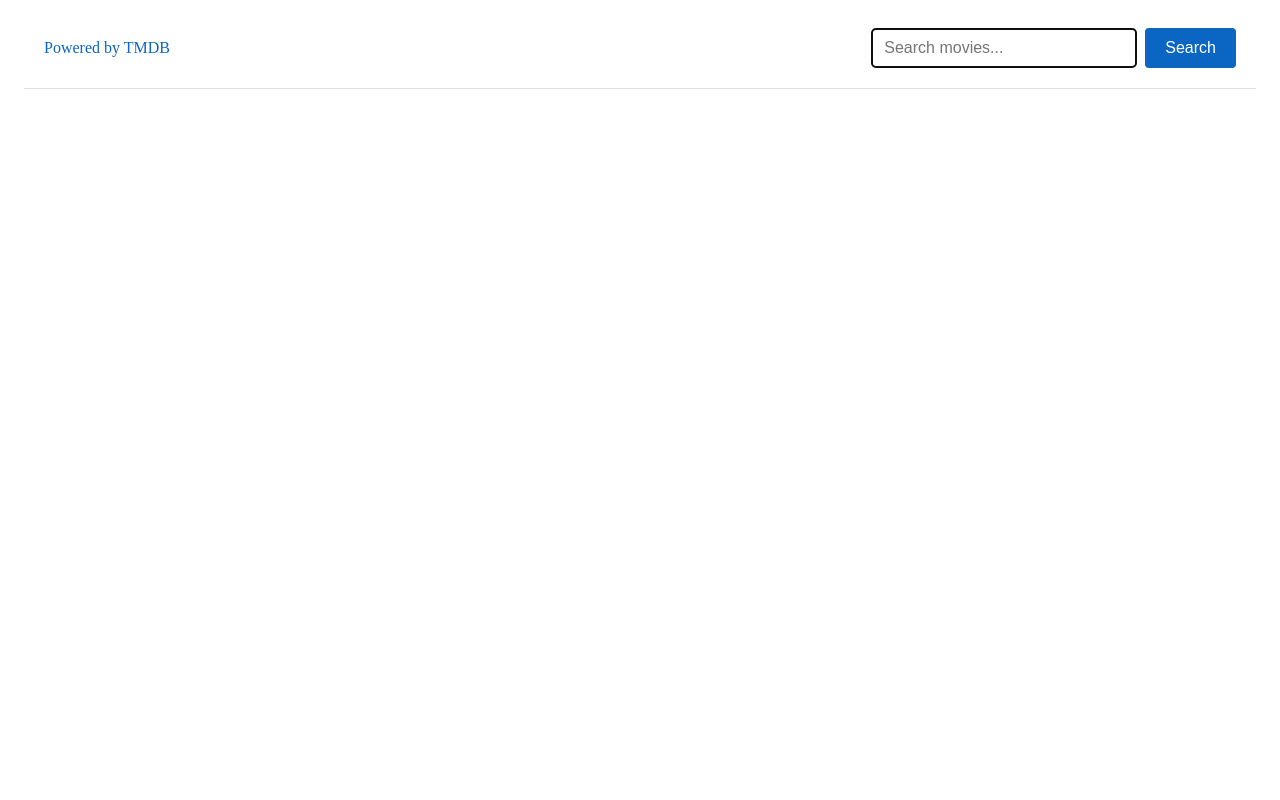
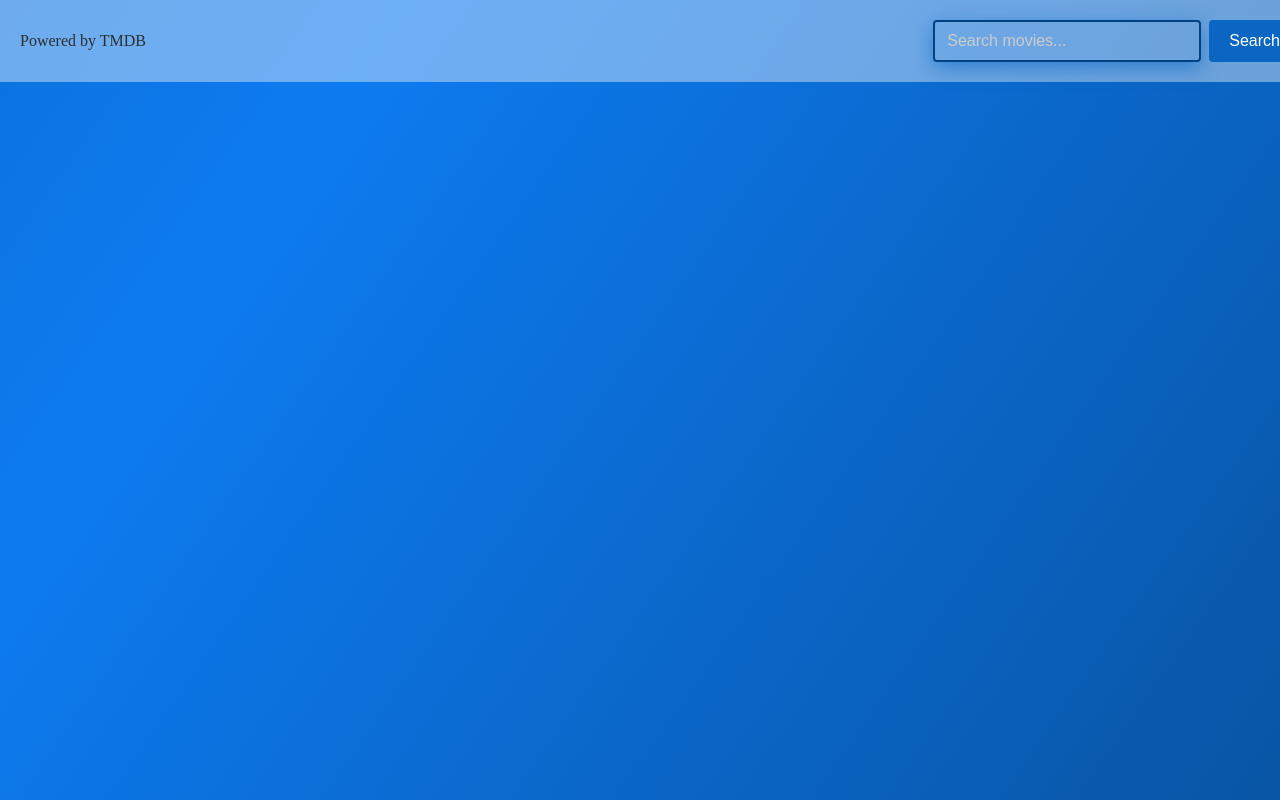
Before and after one commit to byOlexandra/03-react-movies, a React (Vite) app: page / in a window 1280 px wide. Built offline with nearby package versions, Linux system fonts and the light colour scheme.

Commit message:
button and input styles

```diff
--- a/src/components/App/App.module.css
+++ b/src/components/App/App.module.css
@@ -1,3 +1,27 @@
 .app {
-  padding: 0 16px;
+  /* padding: 0 16px; */
+  width: 100%;
+  height: 100vh;
+  position: fixed;
+  top: 0;
+  left: 0;
+  z-index: -1;
+
+  background: linear-gradient(125deg, #0a66c2, #074a8d, #0d7bf0, #053a6f);
+  background-size: 400% 400%;
+  animation: gradientFlow 15s ease infinite;
 }
+
+@keyframes gradientFlow {
+  0% {
+    background-position: 0% 50%;
+  }
+
+  50% {
+    background-position: 100% 50%;
+  }
+
+  100% {
+    background-position: 0% 50%;
+  }
+}
--- a/src/components/SearchBar/SearchBar.module.css
+++ b/src/components/SearchBar/SearchBar.module.css
@@ -1,7 +1,8 @@
 .header {
     padding: 20px;
-    background-color: #ffffff;
-    border-bottom: 1px solid #e0e0e0;
+    background-color: rgba(255, 255, 255, 0.4);
+    width: 100%;
+    /* border-bottom: 1px solid #e0e0e0; */
     margin-bottom: 20px;
 }
 
@@ -18,13 +19,13 @@
 .link {
     font-size: 16px;
     font-weight: 500;
-    color: #0a66c2;
+    color: #2d2e2e;
     text-decoration: none;
     transition: color 0.2s ease;
 }
 
 .link:hover {
-    color: #004182;
+    color: #0e0e0e;
     text-decoration: underline;
 }
 
@@ -37,9 +38,27 @@
 .input {
     padding: 10px 12px;
     font-size: 16px;
-    border: 1px solid #ccc;
+    border: 2px solid #ccc;
     border-radius: 4px;
     width: 240px;
+    background-color: transparent;
+
+    transition: all 0.3s ease;
+}
+
+.input::placeholder {
+    color: #ccc;
+}
+
+.input:hover {
+    outline: none;
+    border-color: #004182;
+}
+
+.input:focus {
+    outline: none;
+    border-color: #004182;
+    box-shadow: 0 6px 20px rgba(10, 102, 194, 0.6);
 }
 
 .button {
@@ -50,8 +69,15 @@
     border: none;
     border-radius: 4px;
     cursor: pointer;
+
+    transition: background-color 0.3s ease;
 }
 
 .button:hover {
     background-color: #004182;
+    transform: translateY(-2px);
 }
+
+.button:active {
+    box-shadow: 0 6px 20px rgba(10, 102, 194, 0.6);
+}
```
